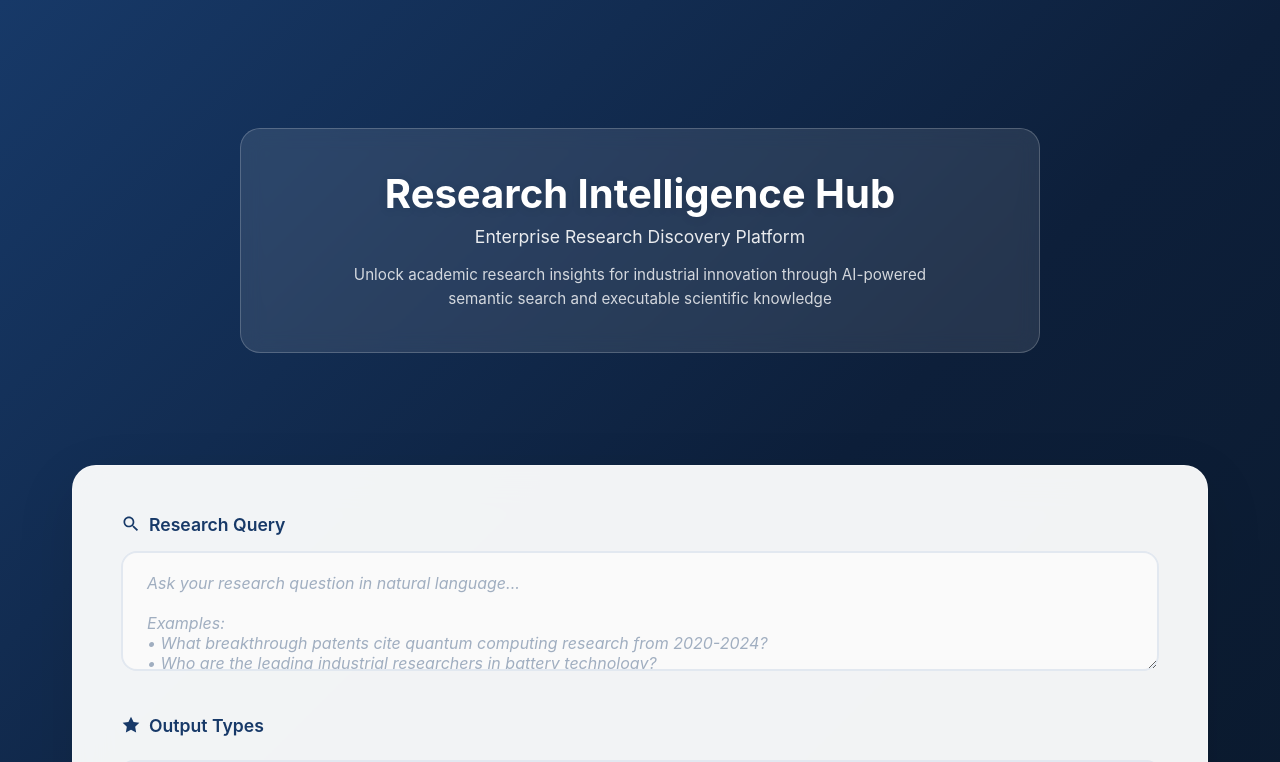
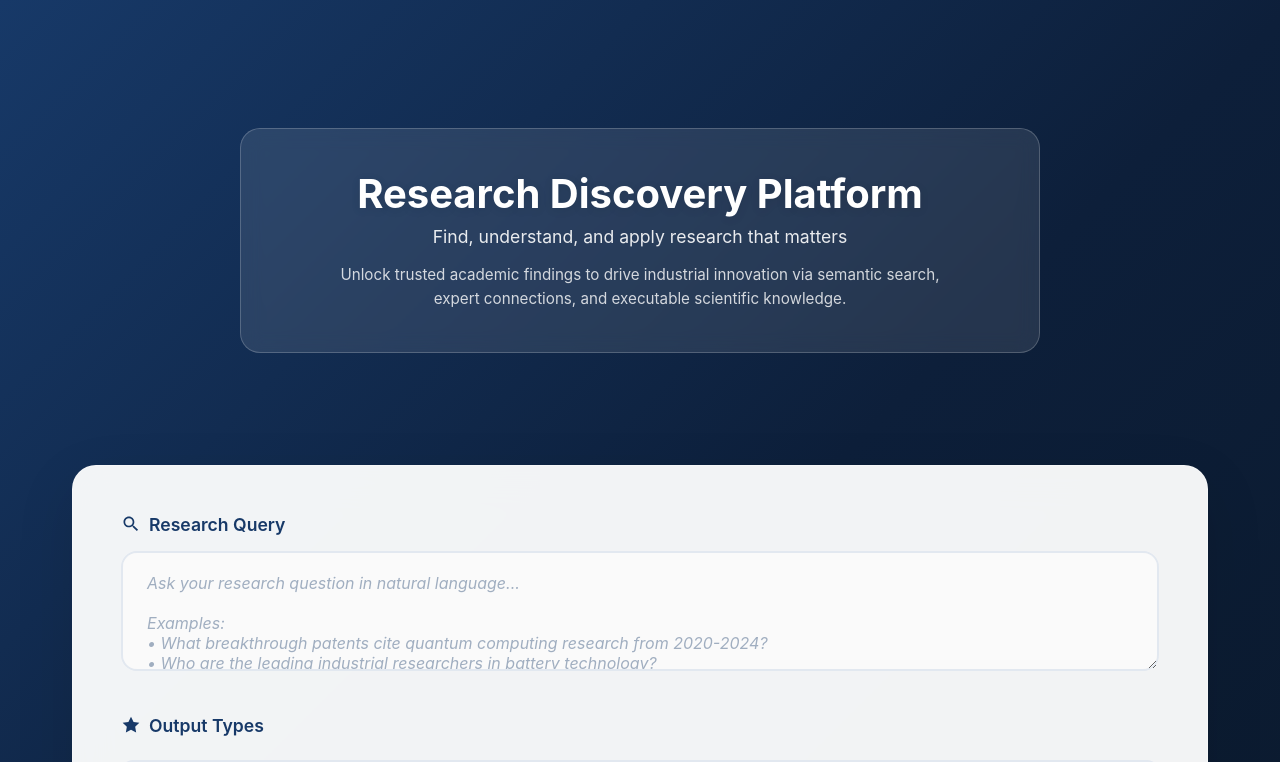
Before and after one commit to ScienceLiveHub/research-intelligence-hub, a website: page index.html in a window 1280 px wide. Shown: the top 762 px of the page. Drawn offline with Linux system fonts and the light colour scheme; no server answers.

Commit message:
change title

```diff
--- a/index.html
+++ b/index.html
@@ -13,9 +13,9 @@
     <div class="container">
         <div class="header">
             <div class="logo">
-                <h1>Research Intelligence Hub</h1>
-                <p class="tagline">Enterprise Research Discovery Platform</p>
-                <p class="description">Unlock academic research insights for industrial innovation through AI-powered semantic search and executable scientific knowledge</p>
+                <h1>Research Discovery Platform</h1>
+                <p class="tagline">Find, understand, and apply research that matters</p>
+                <p class="description">Unlock trusted academic findings to drive industrial innovation via semantic search, expert connections, and executable scientific knowledge.</p>
             </div>
 
             <!-- Updated login section -->
```
